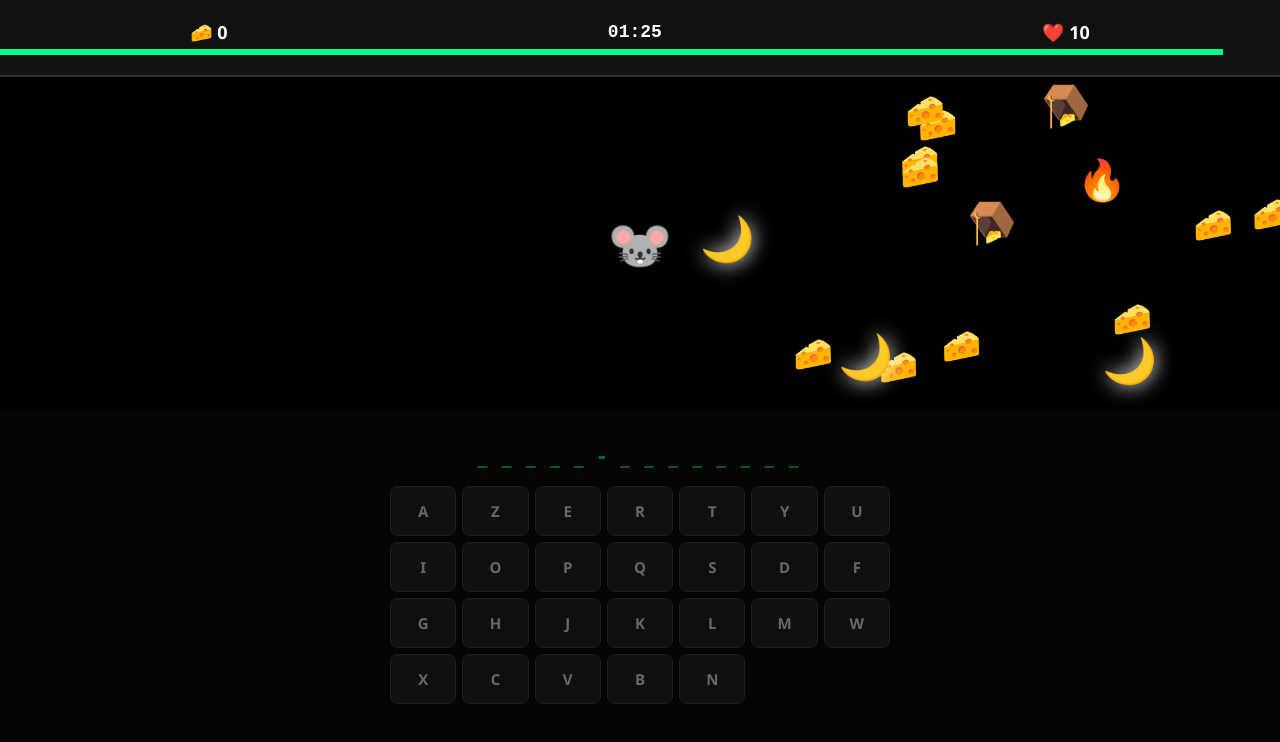
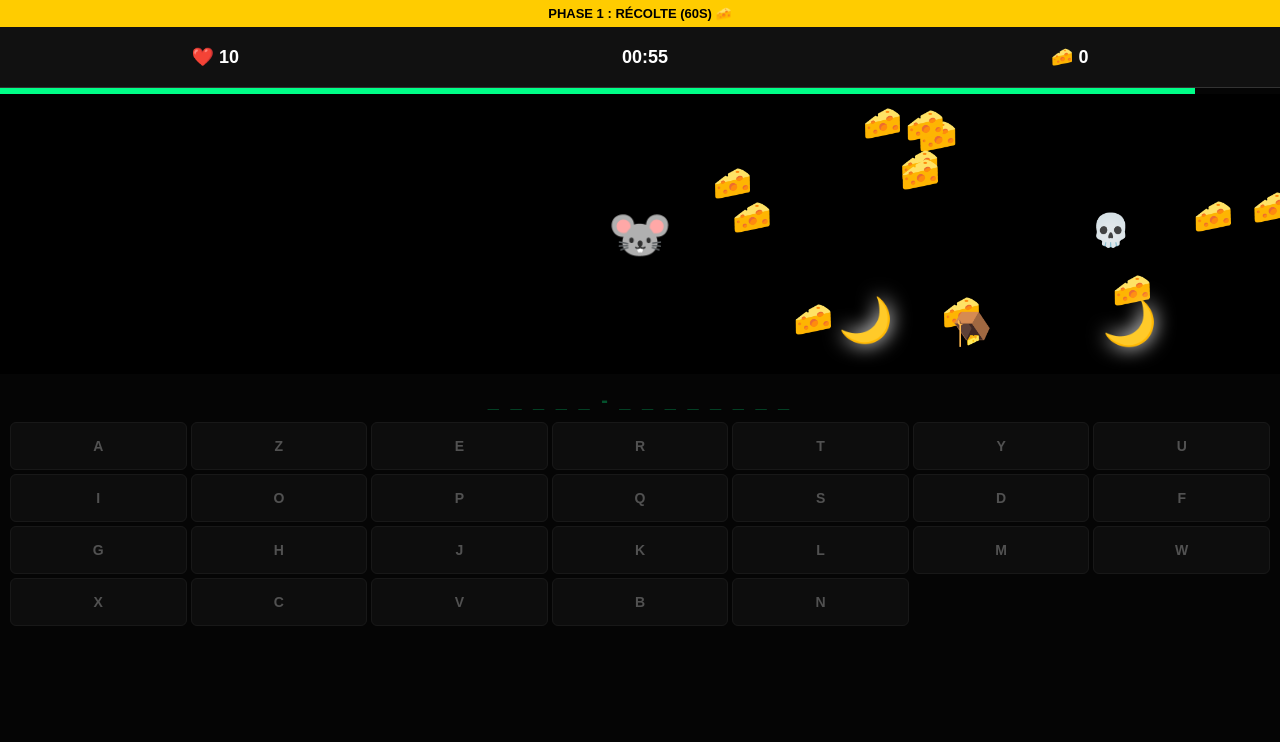
Before and after one commit to Toufik4991/ChasseS1I4, a plain HTML site: page index.html in a window 1280 px wide. Drawn offline with Linux system fonts and the light colour scheme.

Commit message:
Update index.html

```diff
--- a/index.html
+++ b/index.html
@@ -3,63 +3,56 @@
 <head>
     <meta charset="UTF-8">
     <meta name="viewport" content="width=device-width, initial-scale=1.0, user-scalable=no">
-    <title>Mouse Heist: Trap & Moon 🧀</title>
+    <title>Mouse Heist : Final Edition 🧀</title>
     <style>
         :root { --p: #ffcc00; --s: #00ff88; --danger: #ff4400; --bg: #050505; }
-        body { margin: 0; background: var(--bg); color: white; font-family: 'Segoe UI', sans-serif; overflow: hidden; touch-action: none; text-align: center; }
+        body { margin: 0; background: var(--bg); color: white; font-family: sans-serif; overflow: hidden; touch-action: none; text-align: center; }
 
-        #top-bar { height: 75px; display: flex; flex-direction: column; justify-content: center; background: #111; border-bottom: 2px solid #333; }
-        .stats-row { display: flex; justify-content: space-around; font-weight: bold; font-size: 18px; align-items: center; }
-        #timer-bar { height: 6px; background: var(--s); width: 100%; margin-top: 5px; transition: width 1s linear; }
+        #phase-header { background: var(--p); color: black; font-weight: 900; font-size: 13px; padding: 6px; text-transform: uppercase; }
+        #top-bar { height: 60px; display: flex; justify-content: space-around; align-items: center; background: #111; border-bottom: 1px solid #333; }
+        .stat { font-weight: bold; font-size: 18px; }
+        #timer-bar { height: 6px; background: var(--s); width: 100%; transition: width 1s linear; }
 
-        #game-container { position: relative; height: 42vh; background: #000; overflow: hidden; cursor: none; }
+        #game-container { position: relative; height: 35vh; background: #000; overflow: hidden; }
         canvas { display: block; width: 100%; height: 100%; }
 
-        #pendu-container { height: 48vh; padding: 10px; opacity: 0.4; pointer-events: none; transition: all 0.5s ease; position: relative; }
-        #pendu-container.active { opacity: 1; pointer-events: auto; background: #0a0a0a; }
+        #pendu-container { height: 55vh; padding: 5px; opacity: 0.3; pointer-events: none; transition: 0.5s; }
+        #pendu-container.active { opacity: 1; pointer-events: auto; }
 
-        #wordDisplay { font-size: 24px; letter-spacing: 4px; color: var(--s); font-weight: 800; margin: 15px 0; text-transform: uppercase; }
-        #keyboard { display: grid; grid-template-columns: repeat(7, 1fr); gap: 6px; max-width: 500px; margin: 0 auto; }
-        .key { background: #222; padding: 14px 0; border-radius: 8px; font-size: 15px; font-weight: bold; border: 1px solid #444; color: white; }
-        .key.used { background: #050505; color: #333; border: 1px solid #111; }
+        #wordDisplay { font-size: 20px; letter-spacing: 3px; color: var(--s); font-weight: 800; margin: 10px 0; text-transform: uppercase; }
 
-        #shop-alert {
-            position: absolute; top: -30px; left: 50%; transform: translateX(-50%);
-            background: var(--danger); color: white; padding: 5px 15px; border-radius: 20px;
-            font-size: 12px; font-weight: bold; display: none; white-space: nowrap;
-            animation: pulse 0.5s infinite alternate;
-        }
+        /* CLAVIER COMPLET SUR 4 LIGNES POUR TOUT VOIR */
+        #keyboard { display: grid; grid-template-columns: repeat(7, 1fr); gap: 4px; padding: 0 5px; }
+        .key { background: #222; padding: 15px 0; border-radius: 6px; font-size: 14px; font-weight: bold; border: 1px solid #444; color: white; }
+        .key.used { background: #000; color: #333; border: 1px solid #111; pointer-events: none; }
 
-        @keyframes pulse { from { opacity: 1; } to { opacity: 0.5; } }
-
-        #overlay { position: fixed; top: 0; left: 0; width: 100%; height: 100%; background: rgba(0,0,0,0.95); display: none; z-index: 100; flex-direction: column; justify-content: center; align-items: center; padding: 20px; }
-        .btn-restart { margin-top: 25px; padding: 18px 40px; background: var(--p); color: black; border: none; border-radius: 12px; font-weight: bold; font-size: 20px; }
+        #overlay { position: fixed; top: 0; left: 0; width: 100%; height: 100%; background: rgba(0,0,0,0.95); display: none; z-index: 100; flex-direction: column; justify-content: center; align-items: center; }
+        .btn-restart { margin-top: 20px; padding: 15px 35px; background: var(--p); color: black; border: none; border-radius: 10px; font-weight: bold; font-size: 18px; }
     </style>
 </head>
 <body>
 
+    <div id="phase-header">Phase 1 : Récolte (60s) 🧀</div>
+
     <div id="top-bar">
-        <div class="stats-row">
-            <div>🧀 <span id="energy">0</span></div>
-            <div id="clock" style="font-family: monospace;">01:30</div>
-            <div>❤️ <span id="lives">10</span></div>
-        </div>
-        <div id="timer-bar"></div>
+        <div class="stat">❤️ <span id="lives">10</span></div>
+        <div class="stat" id="clock">01:00</div>
+        <div class="stat">🧀 <span id="energy">0</span></div>
     </div>
+    <div id="timer-bar"></div>
 
     <div id="game-container">
         <canvas id="actionCanvas"></canvas>
     </div>
 
     <div id="pendu-container">
-        <div id="shop-alert">🚨 VITE ! 25s POUR ACHETER !</div>
         <div id="wordDisplay">_ _ _ _ _ _ _ _ _ _ _ _ _</div>
         <div id="keyboard"></div>
     </div>
 
     <div id="overlay">
-        <h1 id="res-title" style="font-size: 45px; margin: 10px;"></h1>
-        <div id="res-sub" style="font-size: 20px; color: #aaa;"></div>
+        <h1 id="res-title" style="font-size: 30px;"></h1>
+        <div id="res-sub" style="color: #aaa; margin-bottom: 20px;"></div>
         <button class="btn-restart" onclick="location.reload()">RECOMMENCER</button>
     </div>
 
@@ -67,7 +60,7 @@
     const phrase = "BORNE-INCENDIE";
     let guessed = Array.from(phrase).map(c => c === "-" ? "-" : "_");
     let energy = 0, lives = 10, gameActive = true, phaseCollecte = true;
-    let timeLeft = 90;
+    let timeLeft = 60; // 1 minute
 
     const canvas = document.getElementById('actionCanvas');
     const ctx = canvas.getContext('2d');
@@ -98,7 +91,7 @@
             if (!gameActive) { clearInterval(timerInt); return; }
             timeLeft--;
             updateClock(timeLeft);
-            document.getElementById('timer-bar').style.width = (timeLeft/90)*100 + "%";
+            document.getElementById('timer-bar').style.width = (timeLeft/60)*100 + "%";
             if (timeLeft <= 0) { clearInterval(timerInt); startShopPhase(); }
         }, 1000);
     }
@@ -106,9 +99,11 @@
     function startShopPhase() {
         phaseCollecte = false;
         timeLeft = 25;
+        document.getElementById('phase-header').textContent = "Phase 2 : Boutique (25s) 🛒";
+        document.getElementById('phase-header').style.background = "var(--s)";
         document.getElementById('pendu-container').classList.add('active');
-        document.getElementById('shop-alert').style.display = "block";
         document.getElementById('timer-bar').style.backgroundColor = "var(--danger)";
+
         const shopTimer = setInterval(() => {
             if (!gameActive) { clearInterval(shopTimer); return; }
             timeLeft--;
@@ -116,15 +111,14 @@
             document.getElementById('timer-bar').style.width = (timeLeft/25)*100 + "%";
             if (timeLeft <= 0) {
                 clearInterval(shopTimer);
-                if (guessed.includes("_")) endGame("TEMPS ÉCOULÉ ! ⌛", "Dépêche-toi la prochaine fois !");
+                if (guessed.includes("_")) endGame("TEMPS ÉCOULÉ ! ⌛", "Le mot était : " + phrase);
             }
         }, 1000);
     }
 
     function updateClock(t) {
-        let m = Math.floor(t / 60);
         let s = t % 60;
-        document.getElementById('clock').textContent = `${m.toString().padStart(2,'0')}:${s.toString().padStart(2,'0')}`;
+        document.getElementById('clock').textContent = `00:${s.toString().padStart(2,'0')}`;
     }
 
     function buyLetter(l, el) {
@@ -155,21 +149,21 @@
         if(!gameActive) return;
         ctx.clearRect(0, 0, canvas.width, canvas.height);
 
-        // Souris XXL 🐭
         ctx.font = "52px Arial";
         ctx.textAlign = "center";
         ctx.fillText("🐭", player.x, player.y + 18);
 
         if(phaseCollecte) {
-            if(Math.random() < 0.05) { // Moins d'objets globalement
+            if(Math.random() < 0.05) {
                 const rand = Math.random();
                 let type = '🧀';
                 let speed = 2.2 + Math.random() * 1.5;
 
-                if(rand > 0.6 && rand < 0.75) { type = '🪤'; speed = 2.0; } // Tapette
-                else if(rand > 0.88 && rand < 0.93) { type = '🔥'; speed = 1.2; } // Feu rare
-                else if(rand >= 0.93) { type = '🌙'; speed = 2.2; } // Lune très rare
-                else if(rand > 0.4) { type = '🧀'; } // Fromage
+                // Fréquences ajustées
+                if(rand > 0.80 && rand < 0.88) { type = '🪤'; speed = 2.0; } // Tapette rare
+                else if(rand > 0.96) { type = '💀'; speed = 0.8; } // Mort TRÈS rare et LENT
+                else if(rand > 0.92) { type = '🌙'; speed = 2.2; } // Lune rare
+                else { type = '🧀'; }
 
                 items.push({ x: canvas.width + 50, y: Math.random() * (canvas.height - 60) + 30, v: speed, char: type });
             }
@@ -177,10 +171,7 @@
             for(let i = items.length-1; i>=0; i--) {
                 let it = items[i];
                 it.x -= it.v;
-
-                // Taille Lune +25%
-                ctx.font = it.char === '🌙' ? "44px Arial" : (it.char === '🔥' || it.char === '🪤' ? "40px Arial" : "32px Arial");
-
+                ctx.font = it.char === '🌙' ? "44px Arial" : "32px Arial";
                 if(it.char === '🌙') { ctx.shadowBlur = 20; ctx.shadowColor = "white"; }
                 ctx.fillText(it.char, it.x, it.y);
                 ctx.shadowBlur = 0;
@@ -189,7 +180,7 @@
                 if(dist < 40) {
                     if(it.char === '🧀') energy += 10;
                     else if(it.char === '🌙') energy += 50;
-                    else if(it.char === '🔥') energy = 0;
+                    else if(it.char === '💀') energy = 0;
                     else if(it.char === '🪤') energy = Math.max(0, energy - 20);
                     items.splice(i, 1);
                     updateUI();
@@ -201,8 +192,8 @@
     }
 
     function checkGameOver() {
-        if (lives <= 0) endGame("Oups plus de vie", "La souris est fatiguée...");
-        else if (!guessed.includes("_")) endGame("VICTOIRE ! 🧀", "Borne-Incendie trouvée !");
+        if (lives <= 0) endGame("Oups plus de vie", "Réessaye encore !");
+        else if (!guessed.includes("_")) endGame("VICTOIRE ! 🧀", "La Borne-Incendie est sauvée !");
     }
 
     function updateUI() {
```
